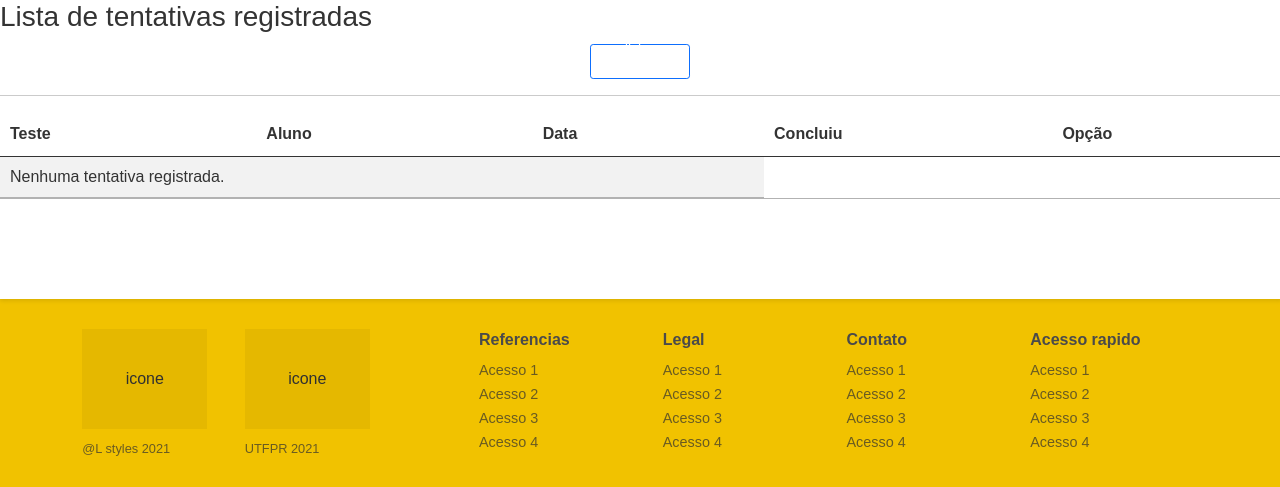
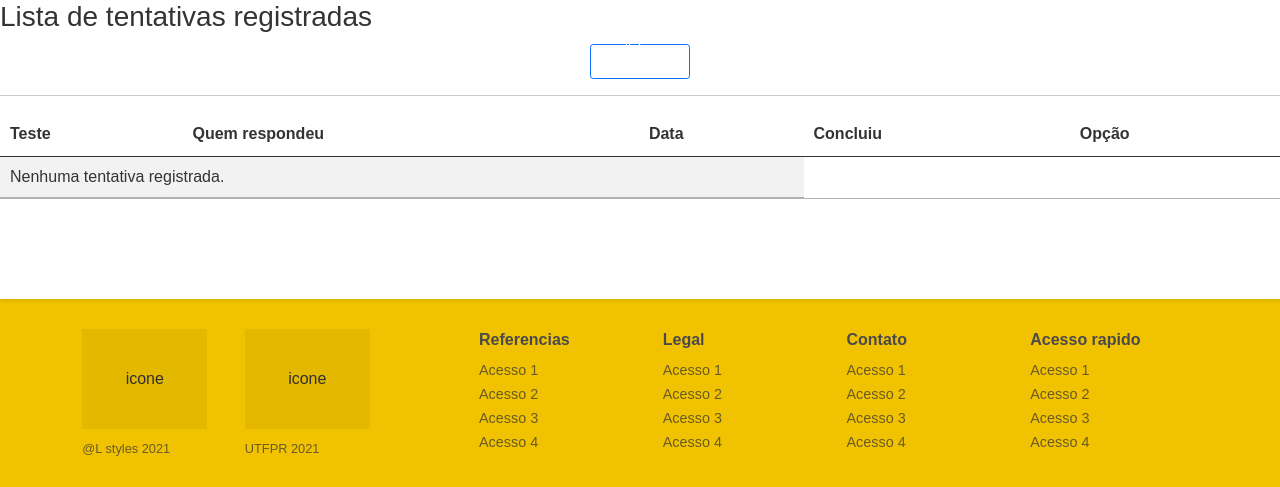
Before and after one commit to beto86/L-StyleV2, a Django app: page /listar/tentativas in a window 1280 px wide. Shown: the part 60-547 px from the top of the page. Run offline with Django 3.2, Linux system fonts and the light colour scheme; a user stored in the database is signed in; data comes from the database, SQL or seed files in the repository; some libraries are stand-ins or nearby versions.

Commit message:
Melhorias na tentativa

```diff
--- a/KolbStyleTeste/templates/cadastros/listas/tentativa.html
+++ b/KolbStyleTeste/templates/cadastros/listas/tentativa.html
@@ -11,7 +11,7 @@
             <thead>
                 <tr>
                     <th>Teste</th>
-                    <th>Aluno</th>
+                    <th>Quem respondeu</th>
                     <th>Data</th>
                     <th>Concluiu</th>
                     <th>Opção</th>
@@ -21,7 +21,7 @@
                 {% for tentativa in object_list %}
                 <tr>
                     <td>{{tentativa.teste.descricao}}</td>
-                    <td>{{tentativa.aluno}}</td>
+                    <td>{{tentativa.usuario.perfil.nome_completo|default_if_none:tentativa.usuario}}</td>
                     <td>{{tentativa.data}}</td>
                     <td>{{tentativa.concluiu}}</td>
                     <td>
--- a/KolbStyleTeste/views.py
+++ b/KolbStyleTeste/views.py
@@ -257,7 +257,10 @@
     template_name = 'cadastros/listas/tentativa.html'
 
     def get_queryset(self):
+        # Se for aluno faz isso
         self.object_list = Tentativa.objects.filter(usuario=self.request.user)
+        # Se não, faz isso
+        # self.object_list = Tentativa.objects.filter(teste__professor=self.request.user)
         return self.object_list
 
 
--- a/relatorios/views.py
+++ b/relatorios/views.py
@@ -31,8 +31,7 @@ class RelatorioPorAlunoView(DetailView):
         context['tentativas'] = self.object
 
         # Filtra (gera uma lista) de respostas daquele objeto tentativa
-        context['respostas'] = Resposta.objects.filter(
-            tentativa=context['tentativas'])
+        context['respostas'] = Resposta.objects.filter(tentativa=context['tentativas'])
         # for t in context['tentativas']:
         #    context['respostas'][t.pk] = Resposta.objects.filter(tentativa=t)
 
```
